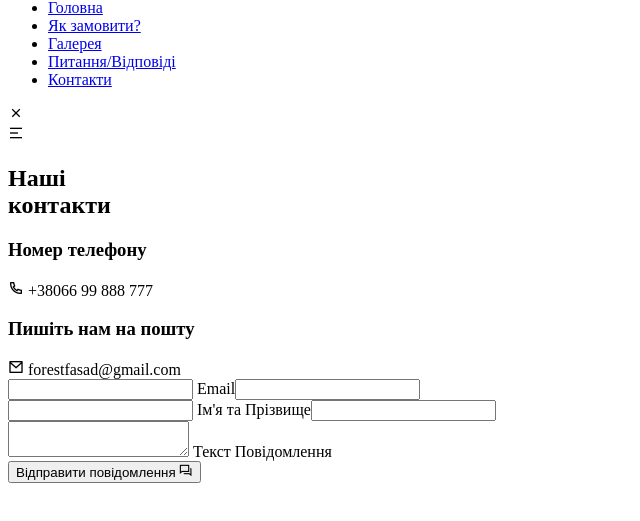
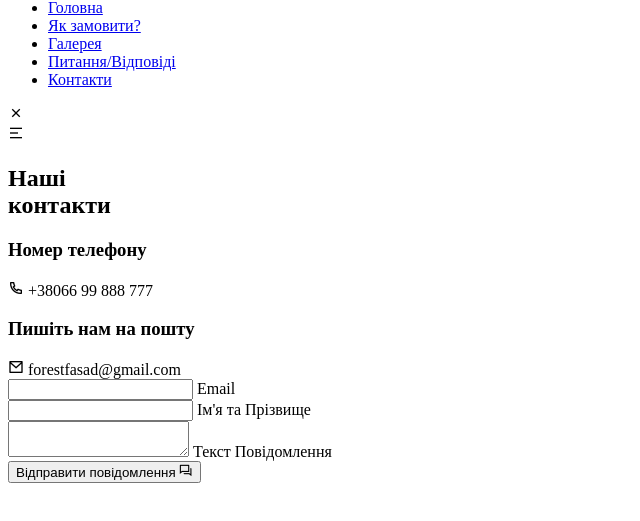
Before and after one commit to StanislavStashchuk/ff.in.ua.form.test, a website: page src/index.html in a window 1280 px wide. Shown: the part 45-566 px from the top of the page, without its empty margins (0-640 px from the left). Drawn offline with nearby package versions, Linux system fonts and the light colour scheme.

Commit message:
implementing email

```diff
--- a/src/index.html
+++ b/src/index.html
@@ -80,13 +80,13 @@
                     <form action="" class="contact__form">
                         <div class="contact__inputs">
                             <div class="contact__content">
-                                <input type="email" placeholder=" " class="contact__input">
-                                <label for="" class="contact__label">Email<input type="email" name="email" /></label>
+                                <input type="email" placeholder=" " class="contact__input" name="email">
+                                <label for="" class="contact__label">Email</label>
                             </div>
 
                             <div class="contact__content">
-                                <input type="text" placeholder=" " class="contact__input">
-                                <label for="" class="contact__label">Ім'я та Прізвище<input type="text" name="name" /></label>
+                                <input type="text" placeholder=" " class="contact__input" name="name">
+                                <label for="" class="contact__label">Ім'я та Прізвище</label>
                             </div>
 
                             <div class="contact__content contact__area">
```
